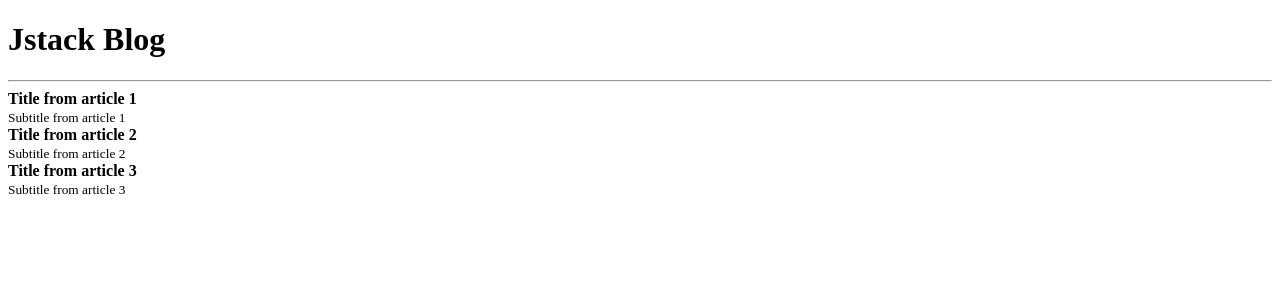
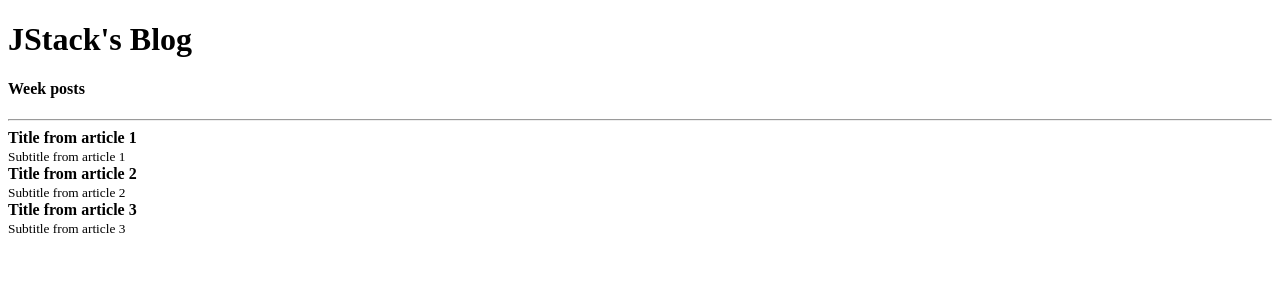
Before and after one commit to sousam02/react_fundamentals, a React app: page / in a window 1280 px wide. Shown: the top 300 px of the page. Built offline with nearby package versions, Linux system fonts and the light colour scheme.

Commit message:
React Props: What is, Prop children and PropTypes

```diff
--- a/package.json
+++ b/package.json
@@ -22,6 +22,7 @@
     "webpack-dev-server": "^4.15.1"
   },
   "dependencies": {
+    "prop-types": "^15.8.1",
     "react": "^17.0.2",
     "react-dom": "^17.0.2"
   }
--- a/src/App.js
+++ b/src/App.js
@@ -1,12 +1,13 @@
 import React from "react";
 import Post from "./Post";
-
-const category = 'Facebook';
+import Header from "./Header";
 
 function App() {
     return (
         <>
-            <h1>Jstack Blog</h1>
+            <Header title="JStack's Blog">
+                <h4>Week posts</h4>
+            </Header>
             <hr />
 
             <Post
--- /dev/null
+++ b/src/Header.js
@@ -0,0 +1,20 @@
+import React from "react";
+import PropTypes from 'prop-types';
+
+export default function Header({ title, children }) {
+    return (
+        <>
+            <h1>{title}</h1>
+            {children}
+        </>
+    )
+}
+
+Header.propTypes = {
+    title: PropTypes.string,
+    children: PropTypes.node.isRequired
+}
+
+Header.defaultProps = {
+    title: `Jstack's Blog`
+}
--- a/src/Post.js
+++ b/src/Post.js
@@ -1,4 +1,5 @@
 import React from "react";
+import PropTypes from "prop-types";
 
 export default function Post(props) {
     return (
@@ -10,3 +11,10 @@ export default function Post(props) {
         </>
     )
 }
+
+Post.propTypes = {
+    post:  PropTypes.shape({
+        title: PropTypes.string.isRequired,
+        subtitle: PropTypes.string.isRequired
+    }).isRequired,
+}
```
Also changed, not shown: 1 other file (tests, documents, lock files or other folders).
